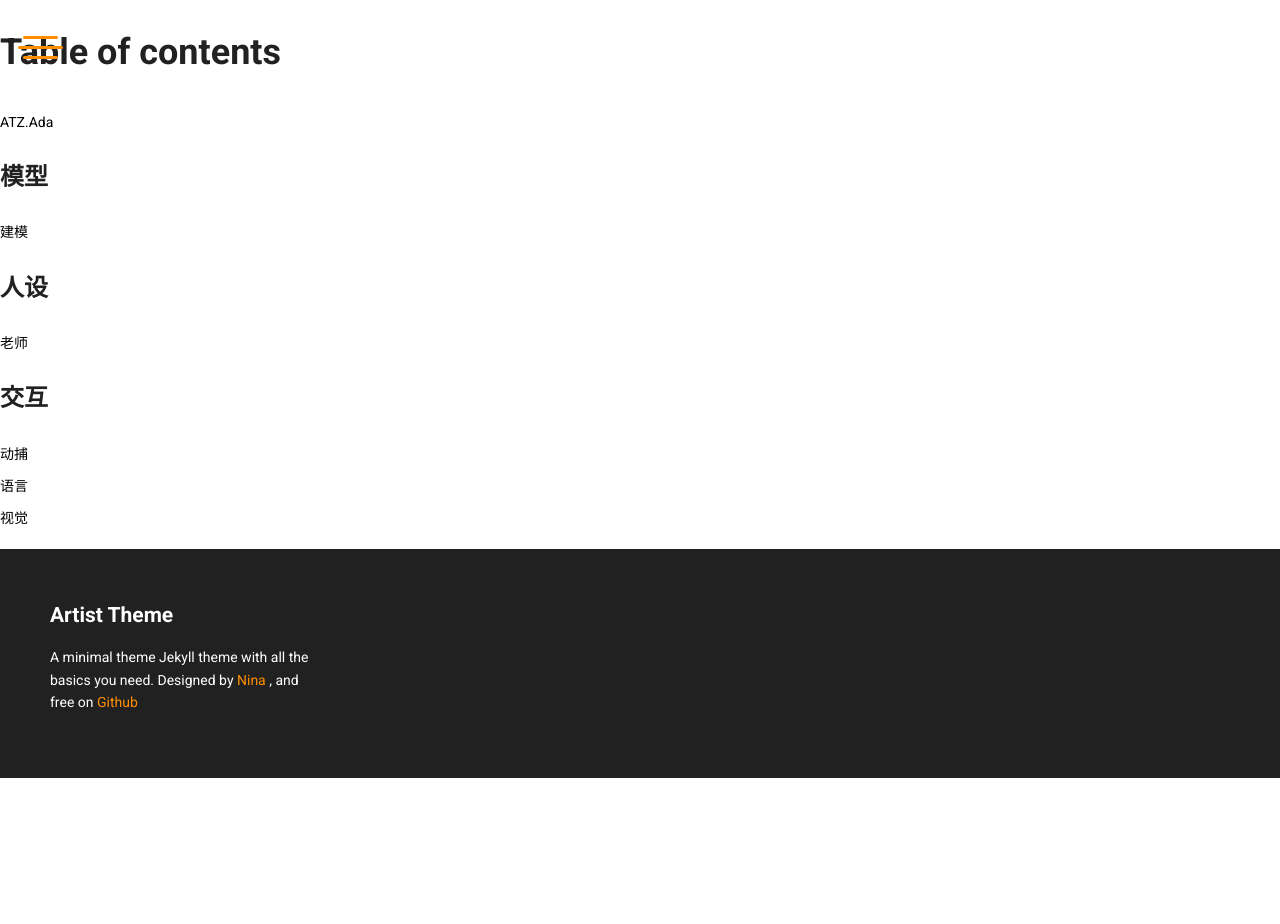
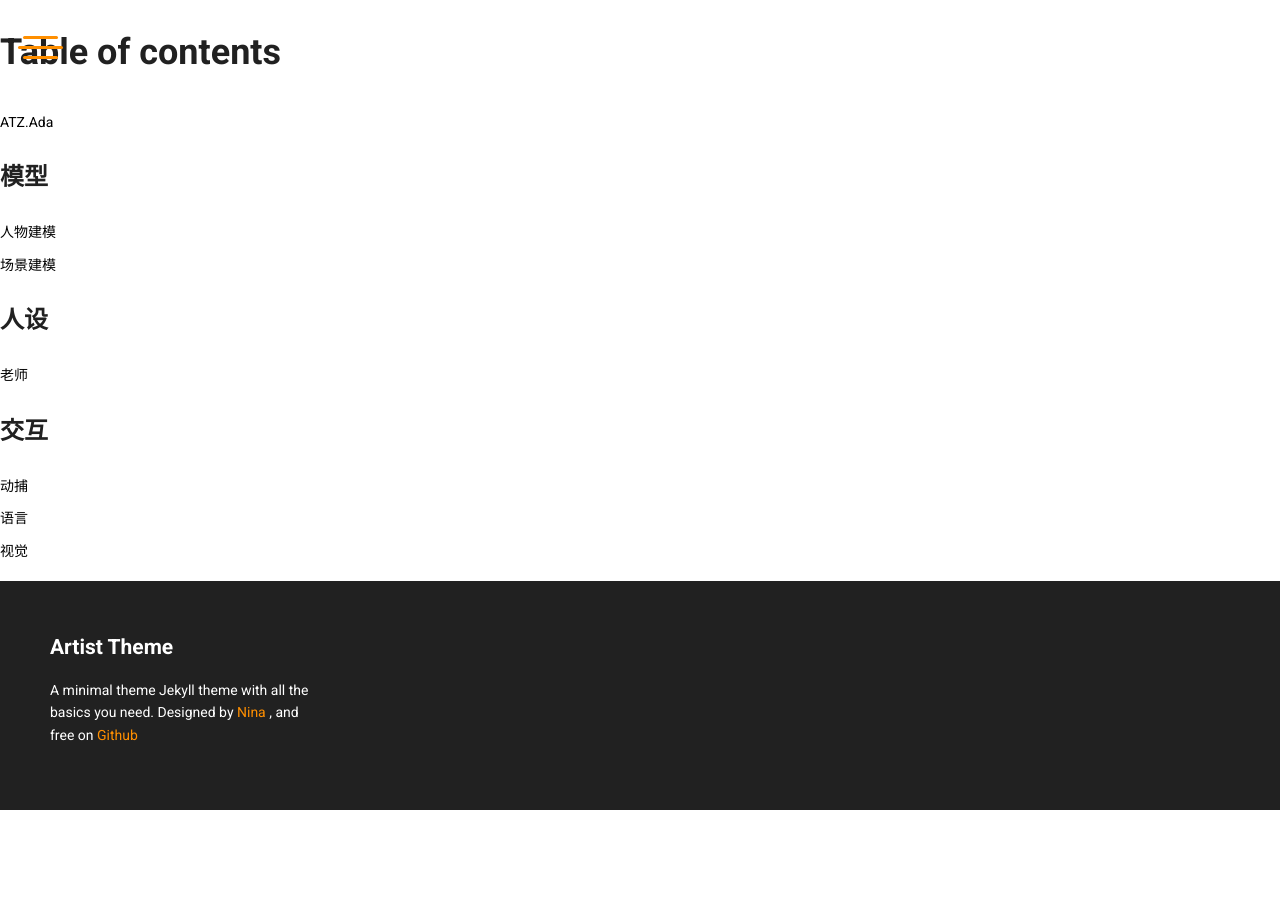
Before and after one commit to davkeor/davkeor.github.io, a Jekyll site: the page built from SUMMARY.md, in a window 1280 px wide. Built offline with Jekyll 4.4.1, drawn with Linux system fonts in a browser that asks for light colours; nearby versions of some CDN libraries; our own code applies the rules of GitHub Pages for plain Markdown files; Markdown is read by kramdown in place of the engine named in the settings.

Commit message:
GitBook: [master] 3 pages modified

```diff
--- a/SUMMARY.md
+++ b/SUMMARY.md
@@ -4,7 +4,8 @@
 
 ## 模型
 
-* [建模](mo-xing/jian-mo.md)
+* [人物建模](mo-xing/jian-mo.md)
+* [场景建模](mo-xing/chang-jing-jian-mo.md)
 
 ## 人设
 
```
Also changed, not shown: mo-xing/chang-jing-jian-mo.md (added, +1 -0 lines), mo-xing/jian-mo.md (+1 -1 lines).
